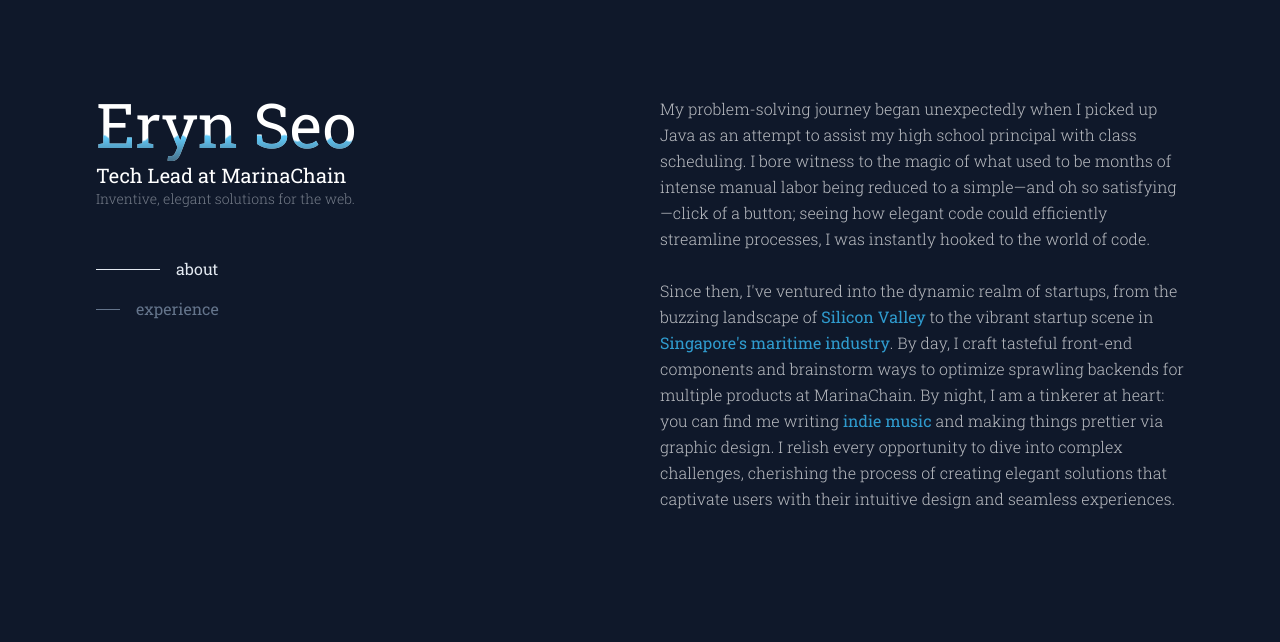
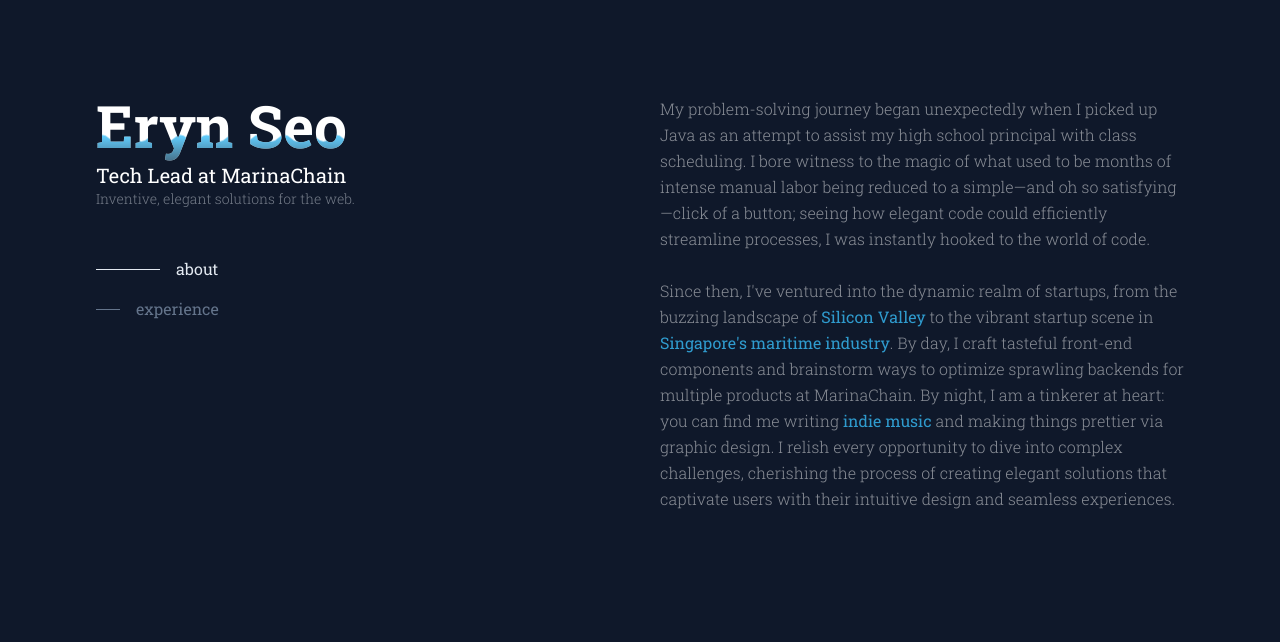
Before and after one commit to wireseo/v1, a Gatsby site: page / in a window 1280 px wide. Shown: the top 642 px of the page. Built offline with nearby package versions, Linux system fonts and the light colour scheme; Gatsby itself is replaced by a stand-in of ours; no server answers.

Commit message:
Change font thickness

```diff
--- a/src/components/waveName.js
+++ b/src/components/waveName.js
@@ -40,7 +40,14 @@
       </defs>
 
       {/* Solid white text at the back */}
-      <text text-anchor="left" x="0" y="80" font-size="95" fill="white">
+      <text
+        text-anchor="left"
+        x="0"
+        y="80"
+        font-size="90"
+        fill="white"
+        font-weight="bold"
+      >
         Eryn Seo
       </text>
 
@@ -49,9 +56,10 @@
         text-anchor="left"
         x="0"
         y="80"
-        font-size="95"
+        font-size="90"
         fill="url(#wave)"
         fill-opacity="0.8"
+        font-weight="bold"
       >
         Eryn Seo
       </text>
--- a/src/pages/index.js
+++ b/src/pages/index.js
@@ -10,7 +10,7 @@
       <div className="space-y-20 lg:space-y-60 py-24">
         <section
           id="about"
-          className="text-[#FFFFFF]/[0.7] font-light leading-relaxed"
+          className="text-[#FFFFFF]/50 font-light leading-relaxed"
         >
           <p>
             My problem-solving journey began unexpectedly when I picked up Java
```
